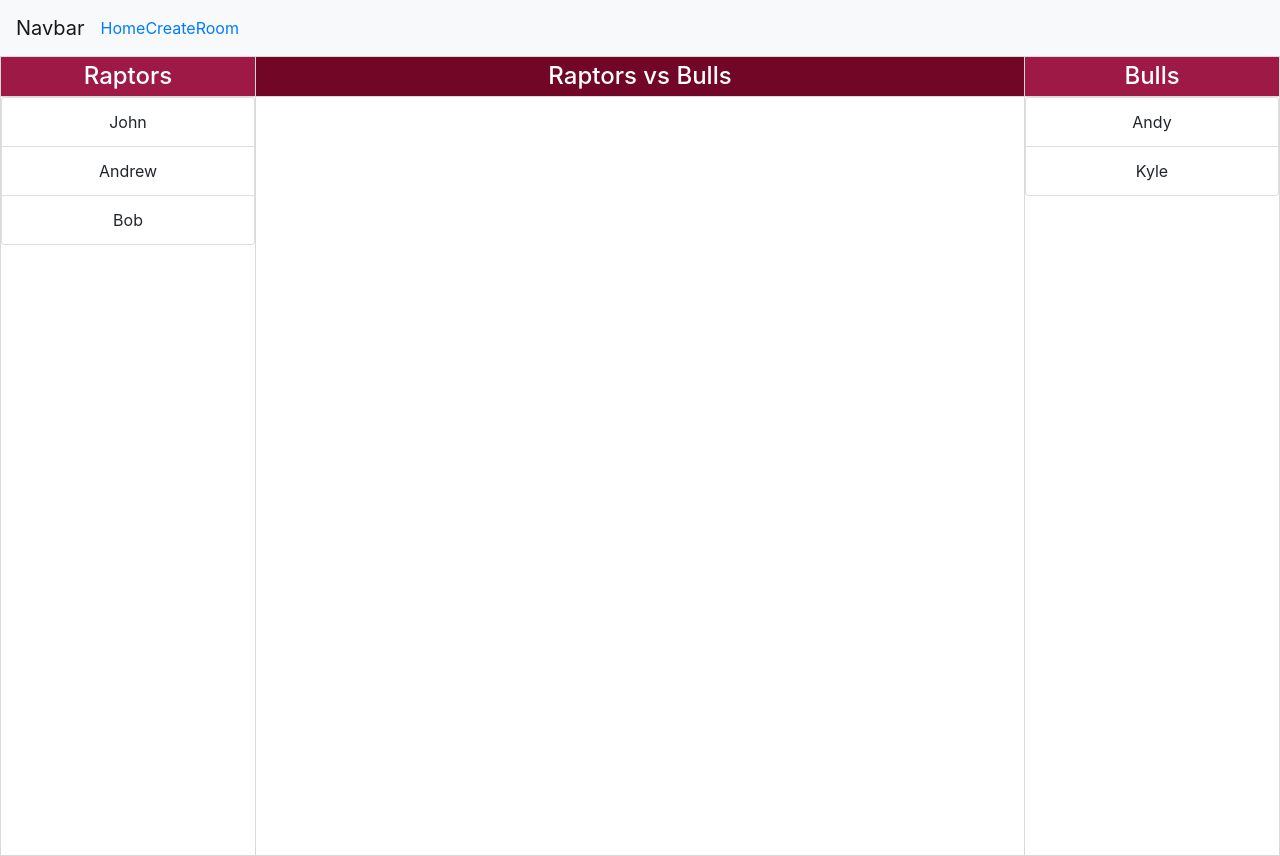
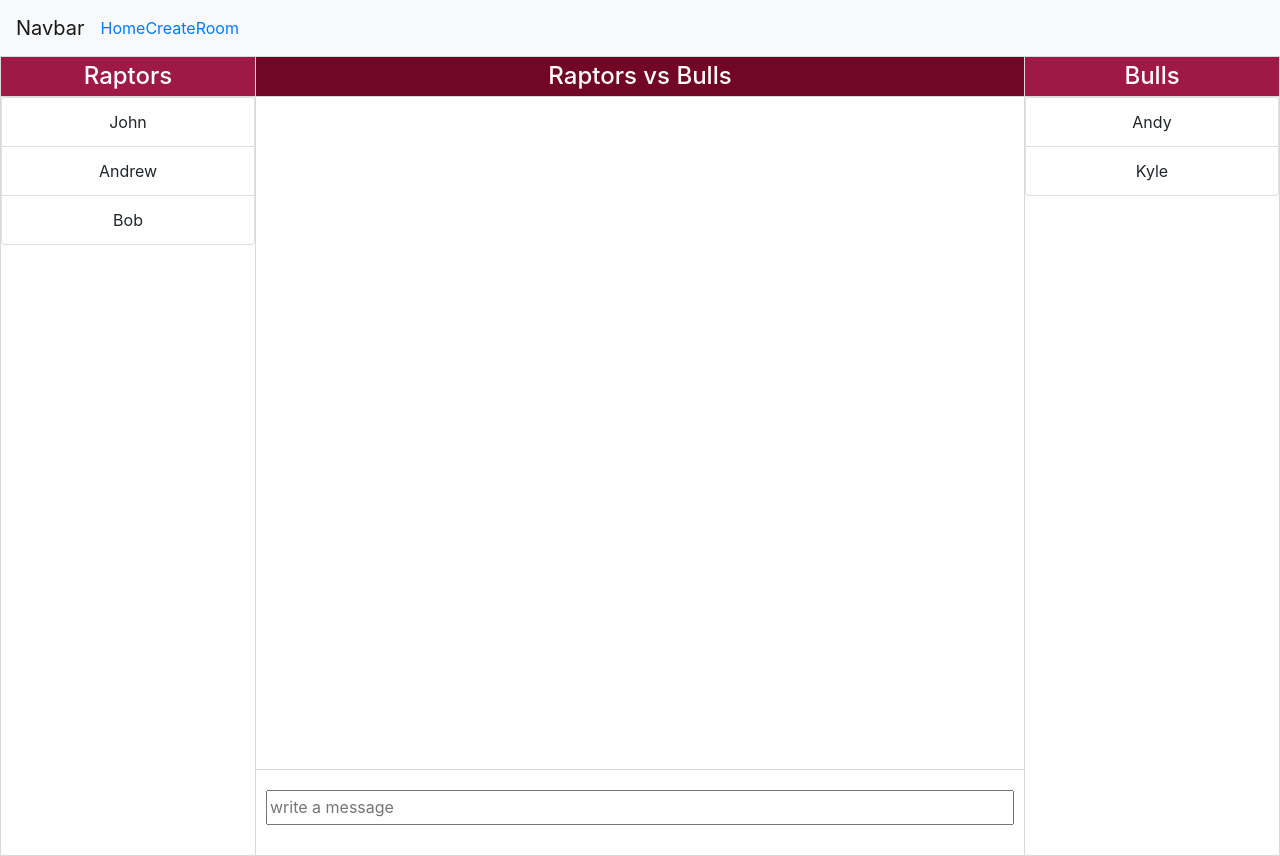
Before and after one commit to joshua-deans/duke-it-out, a React (Create React App) app in the folder client/: page /Room in a window 1280 px wide. Built offline with nearby package versions, Linux system fonts and the light colour scheme.

Commit message:
Add message bar

```diff
--- /dev/null
+++ b/client/src/components/MessageBar.js
@@ -0,0 +1,18 @@
+import React from 'react';
+import { isAbsolute } from 'path';
+
+const MessageBar = () => {
+
+  const msgBarStyle = {
+    width: '100%',
+    height: '35px',
+  }
+
+
+
+  return (
+      <input style={msgBarStyle} type="text" placeholder="write a message"/>
+  )
+}
+
+export default MessageBar;
--- a/client/src/containers/ChatRoom.js
+++ b/client/src/containers/ChatRoom.js
@@ -2,6 +2,7 @@
 import UserList from '../components/UserList';
 import Header from '../components/Header';
 import './ChatRoom.css';
+import MessageBar from '../components/MessageBar';
 
 class ChatRoom extends Component {
 
@@ -17,6 +18,15 @@
 	};
 
 	render () {
+
+		const msgBoxStyle = {
+			marginTop: '84vh',
+			borderWidth: '1px 0 0 0',
+			borderStyle: 'solid',
+			padding: '20px 10px 0 10px',
+			borderColor: '#d9d9d9'
+		  }
+
 		return (
 			<div className="d-flex justify-content-center">
 				<div className="userlist">
@@ -25,8 +35,9 @@
 				</div>
 				<div className="chatbox">
 					<Header title={this.state.roomName} header_type="chat"/>
-				</div>
-				<div>
+					<div style={msgBoxStyle}>
+						<MessageBar/>
+					</div>
 				</div>
 				<div className="userlist">
 					<UserList team={this.state.rightTeam}/>
```
